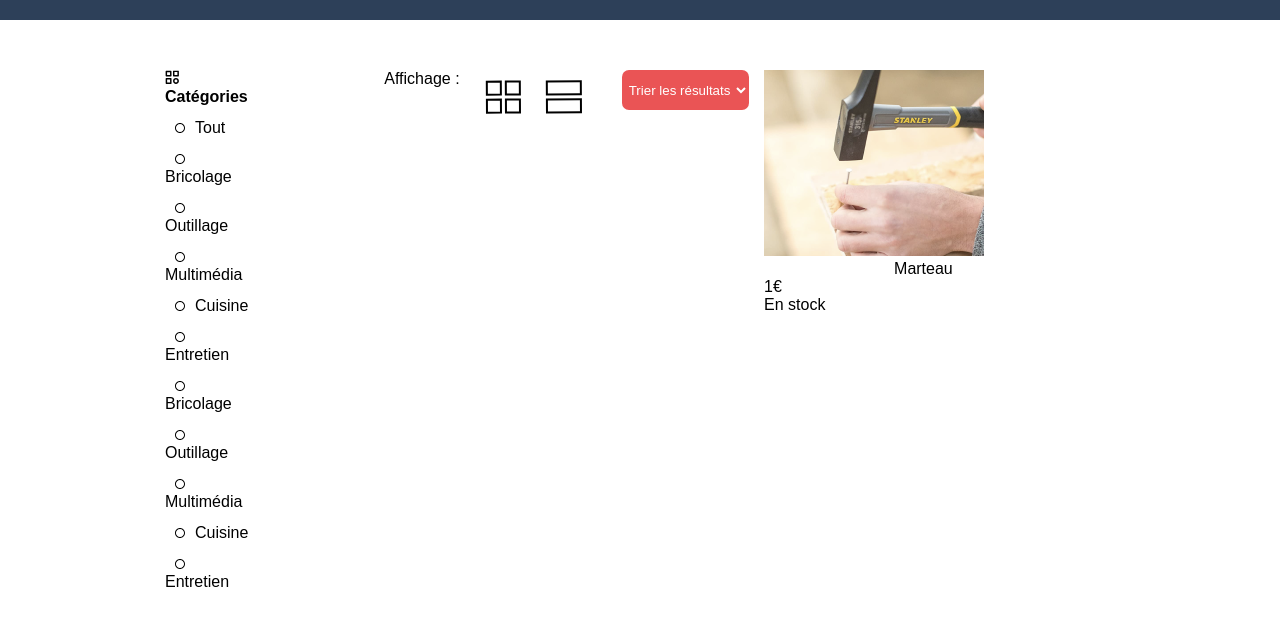
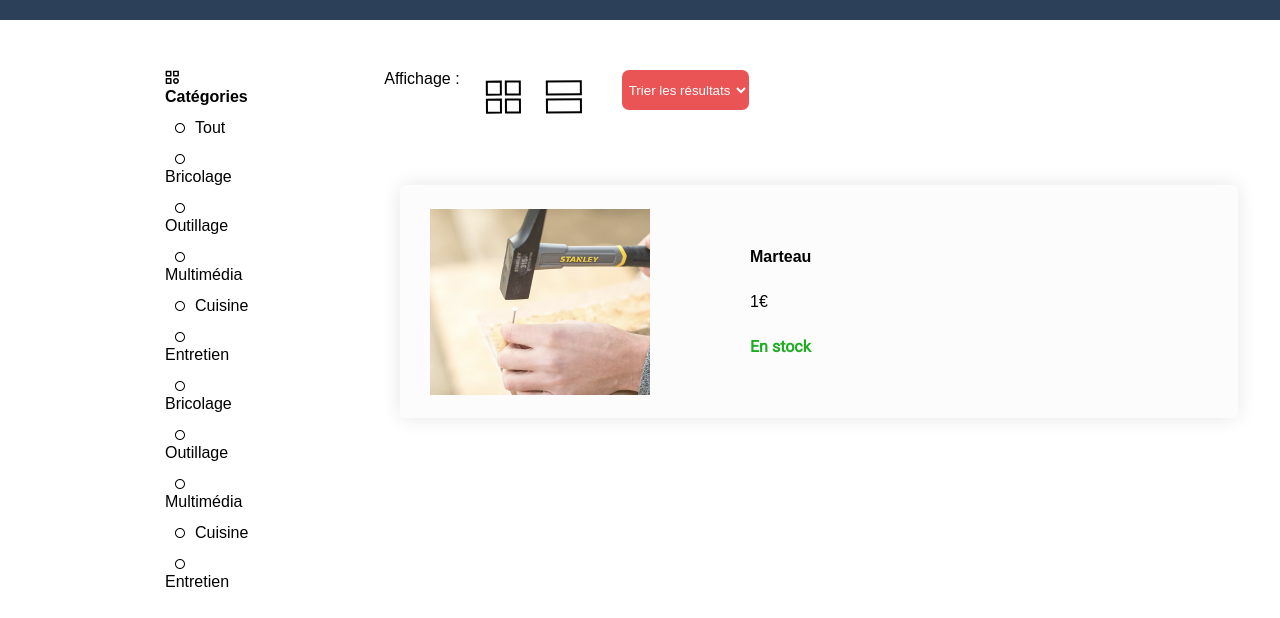
Before and after one commit to Enzo91080/PriBa, a plain HTML site: page products.html in a window 1280 px wide. Shown: the part 182-800 px from the top of the page. Drawn offline with Linux system fonts and the light colour scheme.

Commit message:
Fix Page product

```diff
--- a/assets/style.css
+++ b/assets/style.css
@@ -242,7 +242,11 @@ color: #EA5455;
 .card {
   background: rgb(254, 252, 252);
   border-radius: 6px;
+  background: #FCFCFC;
+/* shadow-1 */
 
+box-shadow: 0px 0px 19px rgba(0, 0, 0, 0.1);
+border-radius: 6px;
 
 }
 
@@ -306,7 +310,7 @@ color: #EA5455;
 }
 
 
-.container_display_product {
+.container_settings_product {
 	display: flex;
 	margin: 50px 165px;
 }
@@ -337,23 +341,23 @@ li::before {
 }
 
 
-.display_product {
+.settings_product {
 	display: flex;
 	width: 1035px;
 }
-.display_product h4 {
+.settings_product h4 {
 	font-weight: 100;
 	margin-left: 130px;
 }
 
-.display_product .img_type {
+.settings_product .img_type {
 	margin: 0 15px;
 }
-.display_product .img_type img {
+.settings_product .img_type img {
 	margin: 10px;
 }
 
-.display_product select {
+.settings_product select {
 	height: 40px;
 	width: 127px;
 	border-radius: 7px;
@@ -364,8 +368,40 @@ li::before {
 	margin: 0 15px;
 }
 
+.container_card_product{
+	position: absolute;
+    margin: 115px 235px;
+}
+
+.card_product {
+    width: 838px;
+    height: 233px;
+    background: #FCFCFC;
+    box-shadow: 0px 0px 19px rgb(0 0 0 / 10%);
+    border-radius: 6px;
+    display: flex;
+    align-items: center;
+}
+
+.card_product img {
+	margin: 30px;
+}
+
+.card_product .details_product {
+	margin: 70px;
+    line-height: 45px;
+}
+
+.card_product .details_product p+p {
+	color: #1fac24;
+	font-weight: bold;
+	font-family: 'Roboto';
+
+}
+
+
 footer {
-	margin-top: 50px;
+	margin-top: 320px;
 }
 
 .first_footer {
@@ -375,12 +411,6 @@ footer {
 	justify-content: center;
 	background: #2D4059;
 }
-
-.first_footer .besoins {
-
-}
-
-
 
 .besoins{
     margin:10px;
--- a/products.html
+++ b/products.html
@@ -50,7 +50,7 @@
 		</div>
 	</div>
 
-	<div class="container_display_product">
+	<div class="container_settings_product">
 		<section class="categorie_theme">
 
 			<p><img src="/assets/image/categories.svg"> Catégories </p>
@@ -68,7 +68,7 @@
 
 		</section>
 
-		<section class="display_product">
+		<div class="settings_product">
 			<h4 class="display">Affichage : </h4>
 			<div class="img_type">
 				<img src="/assets/image/squarefour.svg" alt="">
@@ -80,20 +80,20 @@
 					<option value="goldfish">Goldfish</option>
 				</select>
 			</div>
-			<div class="container_card_product">
-				<div class="card_product">
-					<img src="./assets/image/marteau.png" alt="">
+		</div>
 
-				</div>
+		<div class="container_card_product">
+			<div class="card_product">
+				<img src="./assets/image/marteau.png" alt="">
 				<div class="details_product">
 					<h4>Marteau</h4>
 					<p>1€</p>
 					<p>En stock</p>
 				</div>
-
 			</div>
 
-		</section>
+
+		</div>
 
 	</div>
 
```
Also changed, not shown: index.html (+2 -1 lines).
